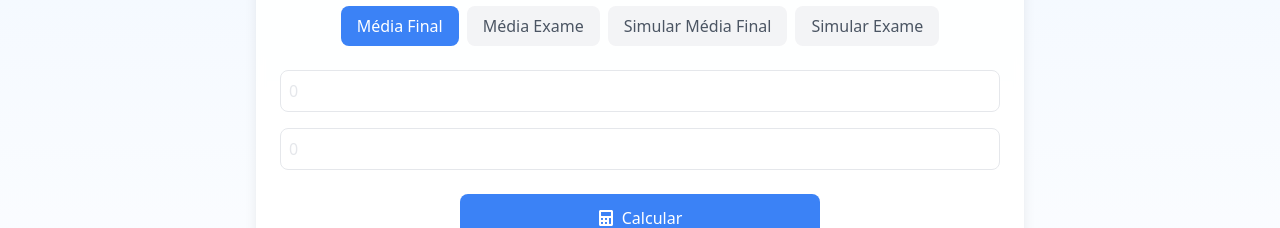
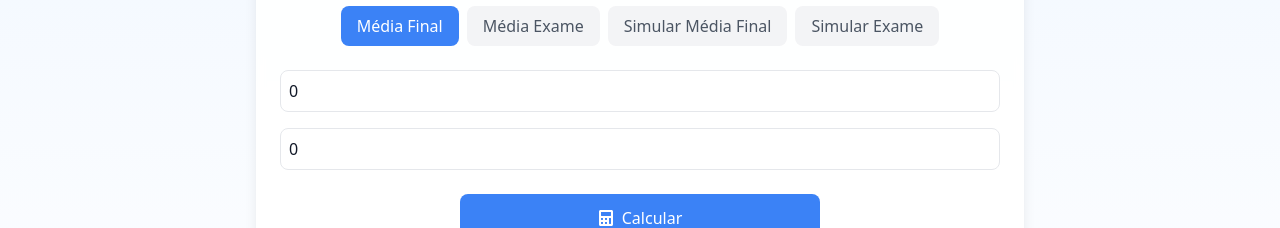
Before and after one commit to Marcone-Santos1/univesp_calc, a React (Vite) app: page / in a window 1280 px wide. Shown: the part 339-567 px from the top of the page. Built offline with nearby package versions, Linux system fonts and the light colour scheme.

Commit message:
fix: type errors

```diff
--- a/src/components/GradeInput.tsx
+++ b/src/components/GradeInput.tsx
@@ -18,7 +18,7 @@ export function GradeInput({grade, placeholder, name, max, onChange}: GradeInput
             value={grade}
             max={max ? max : PESOS.MAX_GRADE}
             onChange={onChange}
-            className="w-full p-2 border rounded-lg text-gray-200 focus:ring-2 focus:ring-blue-400 dark:border-gray-500 dark:focus:ring-gray-800 dark:bg-gray-700 dark:placeholder-gray-400 hover:bg-gray-200 dark:hover:bg-gray-600"
+            className="w-full p-2 border rounded-lg text-gray-900 focus:ring-2 focus:ring-blue-400 dark:text-gray-100 dark:border-gray-500 dark:focus:ring-gray-800 dark:bg-gray-700 dark:placeholder-gray-400 dark:hover:bg-gray-600"
         />
     );
 }
```
